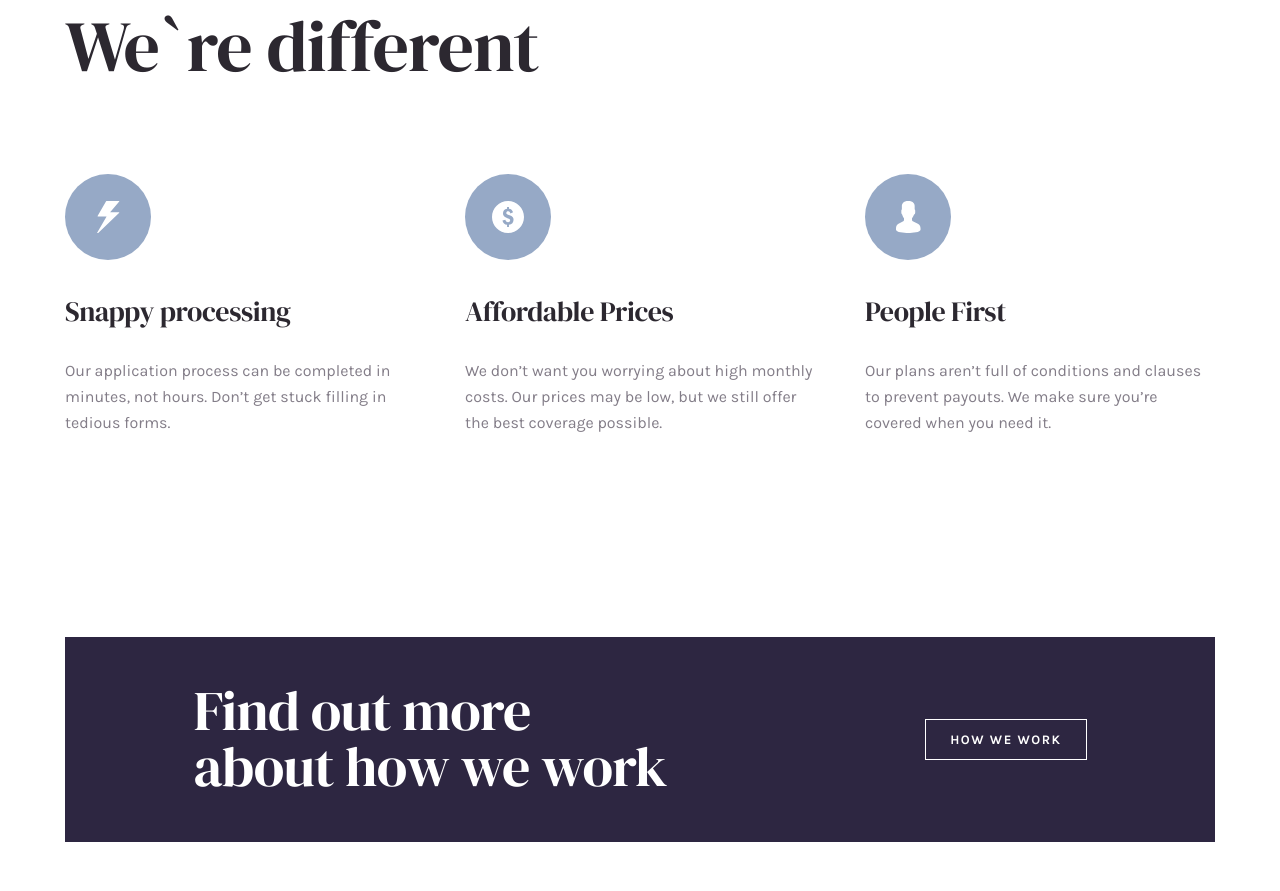
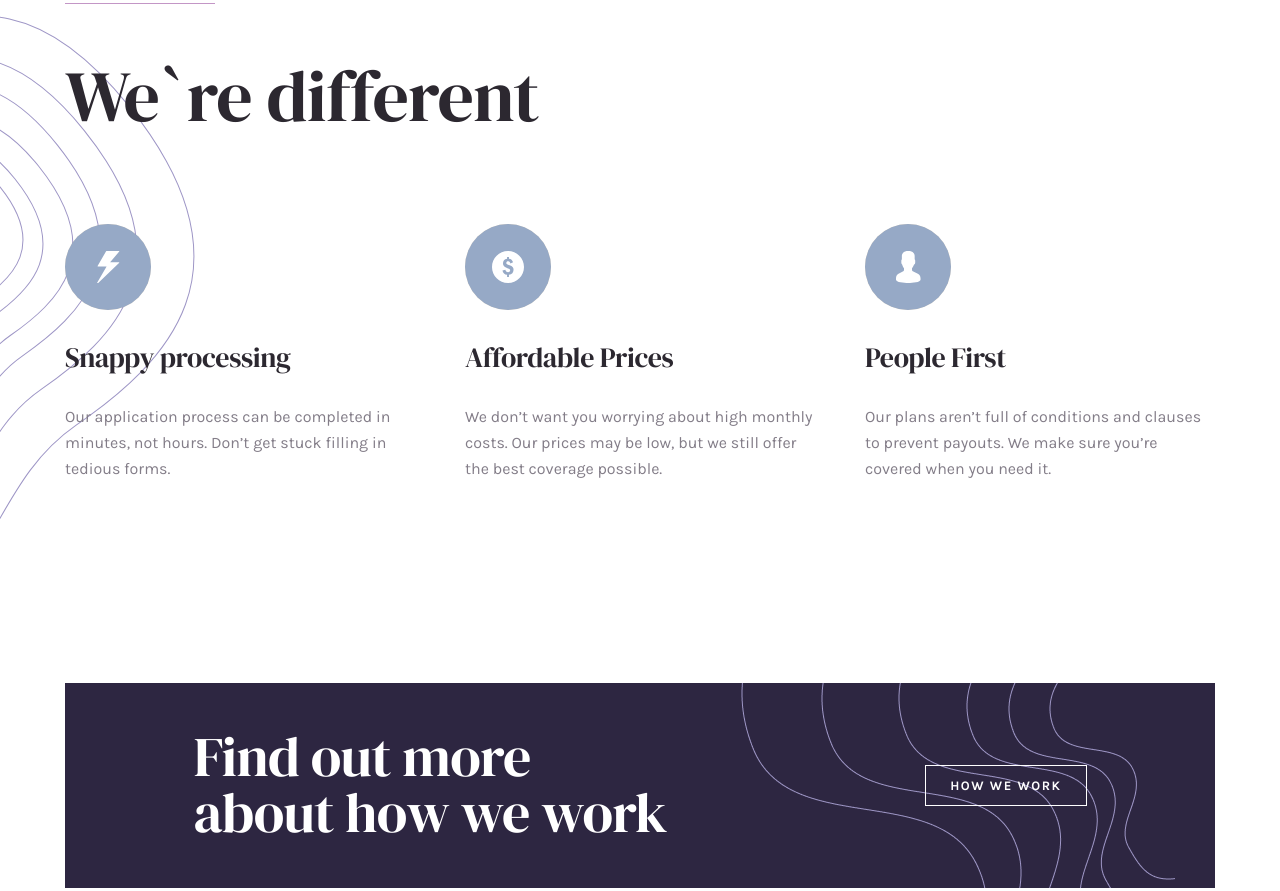
Before and after one commit to Nurislomxon1/insure, a plain HTML site: page index.html in a window 1280 px wide. Shown: the part 856-1747 px from the top of the page. Drawn offline with Linux system fonts and the light colour scheme.

Commit message:
Add background image

```diff
--- a/css/main.css
+++ b/css/main.css
@@ -70,6 +70,11 @@ body{
 .hero{
     background-color: #2D2641;
 }
+.bg {
+    background-image: url(../img/Group\ 17\ \(1\).svg);
+    background-position: right  top ;
+    background-repeat: no-repeat;
+}
 
 .hero-box{
     display: flex;
@@ -125,8 +130,13 @@ body{
 /* end first section */
 
 /* start second section */
+.bg-img {
+    background-image: url(../img/Group\ 18\ \(1\).svg);
+    background-position: left;
+    background-repeat: no-repeat;
+}
 .local-line{
-    margin-top: 50px;
+    margin-top: 100px;
     background-color: #c396c6;
 }
 
@@ -144,6 +154,27 @@ body{
     display: flex;
     justify-content: space-between;
     padding-left: 0;
+}
+.local-item::before {
+    content: "";
+    display: block;
+    width: 86px;
+    height: 86px;
+    background-color: #888;
+    border-radius: 50%;
+}
+.local-item:nth-child(1)::before {
+    background-image: url("../img/chaqmoq.svg");
+}
+.local-item:nth-child(2)::before {
+    background-image: url("../img/dollar.svg");
+}
+.local-item:nth-child(2) {
+    margin: 0 30px;
+}
+
+.local-item:nth-child(3)::before {
+    background-image: url("../img/person.svg");
 }
 
 .local-item{
@@ -173,10 +204,9 @@ body{
 }
 .wework-div{
     display: flex;
-    background-color: #2D2641;
+    justify-content: space-around;
     align-items: center;
-    justify-content: space-around;
-
+    background-image: url(../img/wevork.png);
 }
 .wework-box{
     width: 475px;
@@ -210,7 +240,7 @@ body{
 .site-footer{
     padding-top: 67px;
     padding-bottom: 64px;
-    background: #fafafa;
+    background-image: url(../img/footer.png);
 }
 .footer-box{
     display: flex;
@@ -225,13 +255,13 @@ body{
     justify-content: space-around;
     width: 120px;
     list-style: none;
+
 }
 .bottom-text{
     padding: 0;
     font-family: 'Karla';
     font-weight: 700;
     font-size: 13pxx;
-    line-height: 15px;
     letter-spacing: 1.5px;
     color: #837D88;
 }
@@ -240,12 +270,13 @@ body{
 }
 .bottom-item{
     list-style: none;
+
 }
 .bottom-link{
     font-family: 'Karla';
     font-weight: 700;
     font-size: 13px;
-    line-height: 15px;
+    line-height: 30px;
     letter-spacing: 1.5px;
     text-decoration: none;
     list-style: none;
--- a/index.html
+++ b/index.html
@@ -39,8 +39,8 @@
         <br>
         <main>
             <section class="hero">
+                <div class="bg ">
                     <div class="container">
-
                         <div class="hero-box">
                             <div class="hero-info">
                                 <span class="line"></span>
@@ -55,21 +55,22 @@
                                 </p>
                                 <a class="hero-link-text" href="#">VIEW PLANS</a>
                             </div>
-                        <img class="" src="./img/Bitmap.png"
+                            <img class="hero-img" src="./img/Bitmap.png"
                             width="540"
                             height="650"
                             alt="Maneger family">
                         </div>
                     </div>
+                </div>
             </section>
             <br>
             <section class="local">
+                <div class="bg-img">
                     <div class="container">
                         <span class="line local-line"></span>
                         <h2 class="local-heading">We`re different</h2>
                         <ul class="local-list">
                             <li class="local-item">
-                            <img src="./img/chaqmoq.svg" alt="chaqmoq">
                                 <h3 class="local-heading-item" >Snappy processing</h3>
                                 <p class="local-item-text">
                                     Our application process can be completed
@@ -78,7 +79,6 @@
                                 </p>
                             </li>
                             <li class="local-item">
-                            <img src="./img/dollar.svg" alt="dollor">
                                 <h3 class="local-heading-item">Affordable Prices</h3>
                                 <p class="local-item-text">
                                     We don’t want you worrying about
@@ -87,7 +87,6 @@
                                 </p>
                             </li>
                             <li class="local-item">
-                            <img src="./img/person.svg" alt="person">
                                 <h3 class="local-heading-item">People First</h3>
                                 <p class="local-item-text">
                                     Our plans aren’t full of conditions and
@@ -96,6 +95,7 @@
                                 </p>
                             </li>
                         </ul>
+                    </div>
                 </div>
             </section>
             <br>
```
Also changed, not shown: img/Group 17 (1).svg (added), img/Group 18 (1).svg (added), img/footer.png (added), img/wevork.png (added). Lines whose indentation alone changed are shown as unchanged.
